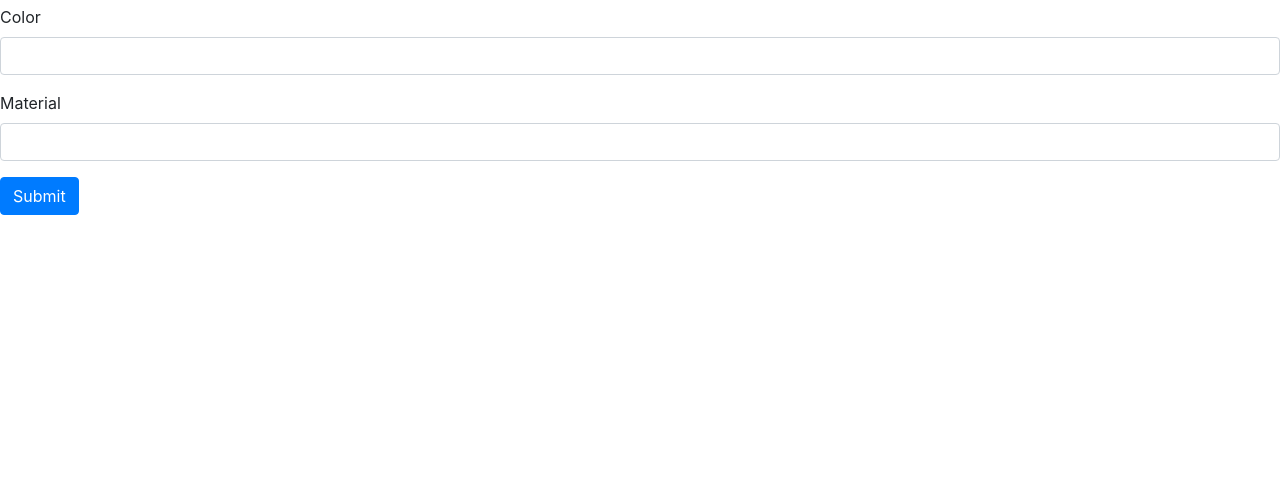
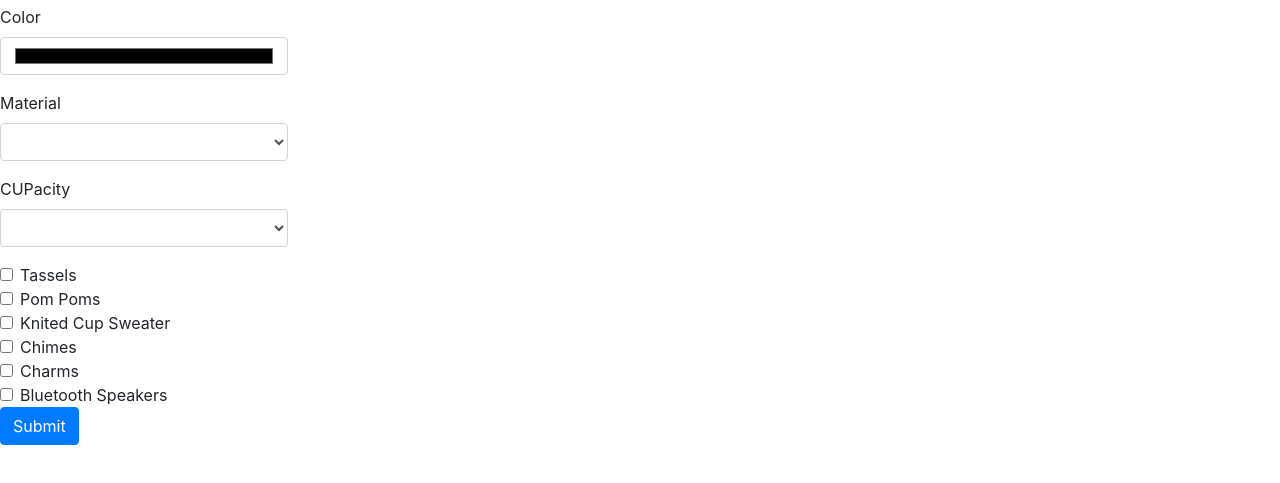
Before and after one commit to marktice/cuppa-cup, a website: page index.html in a window 1280 px wide. Shown: the part 51-534 px from the top of the page. Drawn offline with nearby package versions, Linux system fonts and the light colour scheme.

Commit message:
Add cup accessories

```diff
--- a/index.html
+++ b/index.html
@@ -11,15 +11,62 @@
 <body>
   <h1>Cuppa Cups!!!</h1>
 
-  <form>
+  <form style="max-width: 18rem">
     <div class="form-group">
       <label for="color">Color</label>
-      <input id="color" type="text" class="form-control">
+      <input id="color" type="color" class="form-control">
     </div>
+
     <div class="form-group">
       <label for="material">Material</label>
-      <input id="material" type="text" class="form-control">
+      <select class="form-control" id="material">
+        <option></option>
+        <option>Bamboo</option>
+        <option>Glass</option>
+        <option>Plastic</option>
+        <option>Concrete</option>
+        <option>Remoulded milk crate(selling fast)</option>
+        <option>Metal</option>
+        <option>Ceramic</option>
+      </select>
     </div>
+
+    <div class="form-group">
+      <label for="cupacity">CUPacity</label>
+      <select class="form-control" id="cupacity">
+        <option></option>
+        <option>Short cup (8 ounces)</option>
+        <option>Tall cup (12 ounces)</option>
+        <option>Grande (16 ounces)</option>
+        <option>Venti (20 ounces)</option>
+      </select>
+    </div>
+
+    <div class="form-check">
+      <input class="form-check-input" type="checkbox" value="tassels" id="tassels">
+      <label class="form-check-label" for="tassels">Tassels</label>
+    </div>
+    <div class="form-check">
+      <input class="form-check-input" type="checkbox" value="pomPoms" id="pomPoms">
+      <label class="form-check-label" for="pomPoms">Pom Poms</label>
+    </div>
+    <div class="form-check">
+      <input class="form-check-input" type="checkbox" value="knitedCupSweater" id="knitedCupSweater">
+      <label class="form-check-label" for="knitedCupSweater">Knited Cup Sweater</label>
+    </div>
+    <div class="form-check">
+      <input class="form-check-input" type="checkbox" value="chimes" id="chimes">
+      <label class="form-check-label" for="chimes">Chimes</label>
+    </div>
+    <div class="form-check">
+      <input class="form-check-input" type="checkbox" value="charms" id="charms">
+      <label class="form-check-label" for="charms">Charms</label>
+    </div>
+    <div class="form-check">
+      <input class="form-check-input" type="checkbox" value="bluetoothSpeakers" id="bluetoothSpeakers">
+      <label class="form-check-label" for="bluetoothSpeakers">Bluetooth Speakers</label>
+    </div>
+
     <button type="submit" class="btn btn-primary">Submit</button>
   </form>
 
--- a/index.js
+++ b/index.js
@@ -19,7 +19,7 @@ function createCupItem(cup) {
   // 3rd lvl
     const h5 = document.createElement('h5');
     h5.classList.add('card-title');
-    h5.textContent = `Awesome ${cup.color} Cup`;
+    h5.textContent = `Awesome ${cup.color} Cup, ${cup.tassels}`;
     const p = document.createElement('p');
     p.classList.add('card-text');
     p.textContent = `Material: ${cup.material}`;
@@ -55,9 +55,22 @@ function submitForm(e) {
   const color = formElements.color.value;
   const material = formElements.material.value;
 
+  const tassels = formElements.tassels.checked;
+  const pomPoms = formElements.pomPoms.checked;
+  const knitedCupSweater = formElements.knitedCupSweater.checked;
+  const chimes = formElements.chimes.checked;
+  const charms = formElements.charms.checked;
+  const bluetoothSpeakers = formElements.bluetoothSpeakers.checked;
+
   const cup = {
     color,
-    material
+    material,
+    tassels,
+    pomPoms,
+    knitedCupSweater,
+    chimes,
+    charms,
+    bluetoothSpeakers
   }
 
   postCup(cup).then((cup) => {
```
Also changed, not shown: cup/Cup.js (+7 -1 lines).
